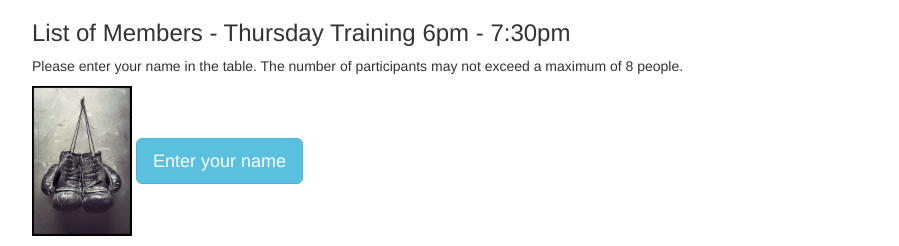
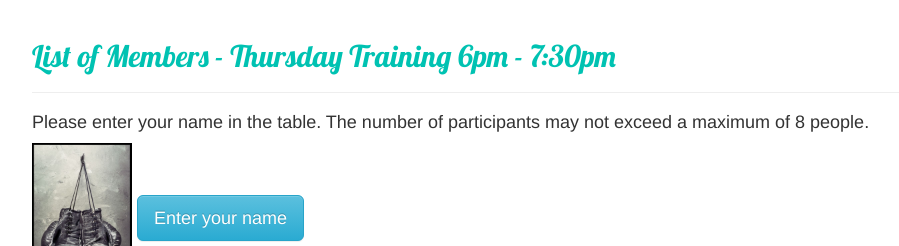
Before and after one commit to LuNa-coder-code/ba2020_0574537, a Django app: page / in a window 1280 px wide. Shown: the top 246 px of the page, without its empty margins (38-937 px from the left). Run offline with Django 3.2, Linux system fonts and the light colour scheme; some libraries are stand-ins or nearby versions.

Commit message:
Schönheitskorrekturen

````diff
--- a/memberlist/admin.py
+++ b/memberlist/admin.py
@@ -1,5 +1,4 @@
 from django.contrib import admin
-
 from .models import Member
 
 admin.site.register(Member)
--- a/memberlist/models.py
+++ b/memberlist/models.py
@@ -3,7 +3,6 @@ from django.db import models
 
 class Member(models.Model):
     name = models.CharField(max_length=100)
-   # image = models.ImageField(upload_to='boxinggloves', blank=True)
 
     class Meta:
         db_table = "member"
--- a/memberlist/templates/show.html
+++ b/memberlist/templates/show.html
@@ -3,25 +3,32 @@
 {% block title %}Member Records{% endblock title %}
 
 {% block content %}
+
  <!DOCTYPE html>
 <html lang="en">
 <head>
 
  <div class="col-md-12">
-        <h3>List of Members - Thursday Training 6pm - 7:30pm</h3>
-        <p> Please enter your name in the table. The number of participants may not exceed a maximum of 8 people. <p>
+     <div class="page-header">
+        <h2><a href="/">List of Members - Thursday Training 6pm - 7:30pm</a></h2>
+     </div>
+       <link rel="stylesheet" href="//maxcdn.bootstrapcdn.com/bootstrap/3.2.0/css/bootstrap.min.css">
+        <link rel="stylesheet" href="//maxcdn.bootstrapcdn.com/bootstrap/3.2.0/css/bootstrap-theme.min.css">
+        <link href="//fonts.googleapis.com/css?family=Lobster&subset=latin,latin-ext" rel="stylesheet" type="text/css">
+        <link rel="stylesheet" href="{% static 'css/style.css' %}">
+        <h4> Please enter your name in the table. The number of participants may not exceed a maximum of 8 people. <h4>
 </head>
-    <body><img src="{% static 'images/gloves.jpg' %}" width="100"></body>
-     <span><a href="/addnew" class="btn btn-info btn-lg">Enter your name</a></span>
+<body><img src="{% static 'images/gloves.jpg' %}" width="100"></body>
+<span><a href="/addnew" class="btn btn-info btn-lg">Enter your name</a></span>
 
         <div class="table-responsive">
-  <table id="bootstrapdatatable" class="table table-striped table-bordered" width="100%">
+<table id="bootstrapdatatable" class="table table-striped table-bordered" width="100%">
             <thead>
                 <th>Member Name</th>
                 <th>Edit</th>
                 <th>Delete</th>
              </thead>
-      <tbody>
+<tbody>
    {% for member in members %}
     <tr>
      <td>{{ member.name }}</td>
@@ -31,7 +38,7 @@
    {% endfor %}
    </tbody>
 
-  </table>
+</table>
         </div>
     </div>
 
--- a/memberlist/views.py
+++ b/memberlist/views.py
@@ -1,7 +1,4 @@
 # views.py
-from django.shortcuts import render, redirect
-from memberlist.forms import MemberForm
-from memberlist.models import Member
 from django.shortcuts import render, redirect
 from memberlist.forms import MemberForm
 from memberlist.models import Member
--- a/mysite/urls.py
+++ b/mysite/urls.py
@@ -31,6 +31,3 @@ urlpatterns = [
 ]
 
 if settings.DEBUG:  urlpatterns += static(settings.MEDIA_URL, document_root=settings.MEDIA_ROOT)
-
-
-#urlpatterns += static(settings.STATIC_URL, document_root=settings.STATIC_ROOT)
--- a/static/css/style.css
+++ b/static/css/style.css
@@ -0,0 +1,13 @@
+## google fonts
+```html
+<link href="//fonts.googleapis.com/css?family=Lobster&subset=latin,latin-ext" rel="stylesheet" type="text/css">
+```css
+ .page-header h2 a {
+    color: #00c2b2;
+    font-family: 'Lobster';
+}
+
+ .page-header h2 a {
+    color: #00c2b2;
+    font-family: 'Lobster';
+}
````
Also changed, not shown: static/images/Bild.png (deleted).
